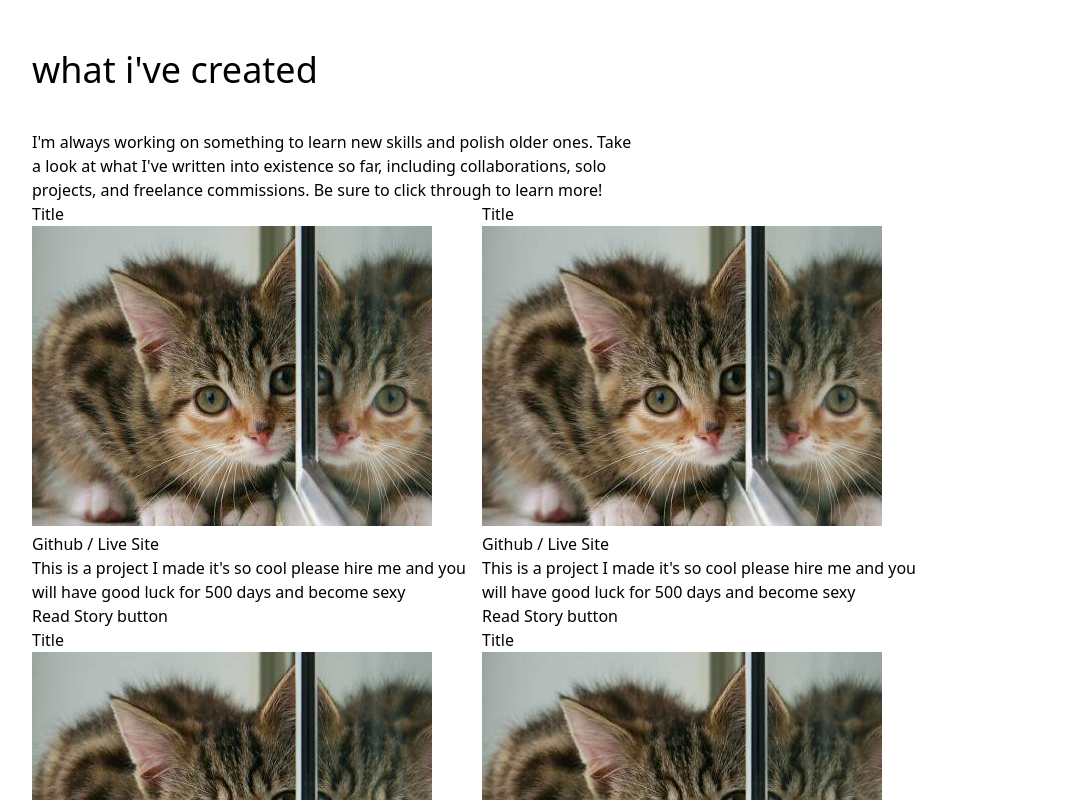
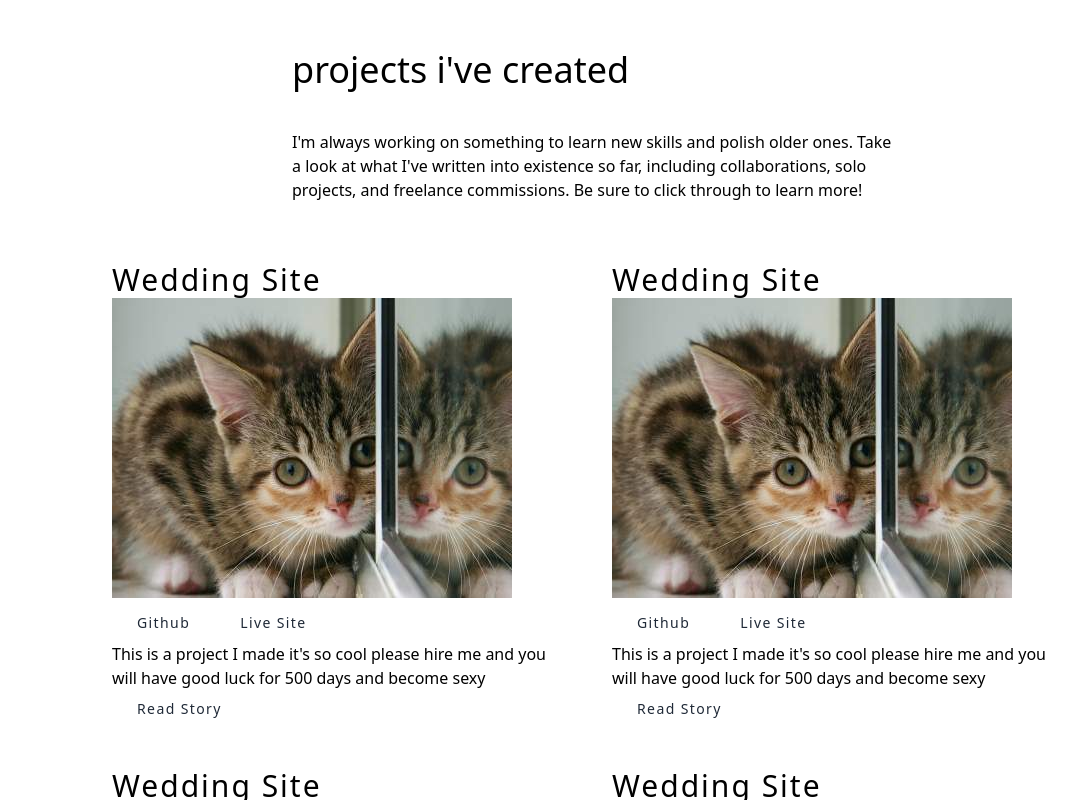
Before and after one commit to solidquartz/portfolio-site, a Next.js app: page / in a window 1280 px wide. Shown: the part 2480-3280 px from the top of the page, without its empty margins (48-1124 px from the left). Built offline with nearby package versions, Linux system fonts and the light colour scheme.

Commit message:
Styling to project items and css normalization

```diff
--- a/components/Contact.tsx
+++ b/components/Contact.tsx
@@ -12,13 +12,9 @@ function Contact({}: Props) {
       className="h-screen relative flex overflow-hidden flex-col text-left lg:flex-row justify-evenly mx-auto items-center px-10 z-10 max-w-[400px] md:max-w-[700px] lg:max-w-[1200px]"
     >
       <div>
-        <h3 className="text-4xl font-thin py-10">contact me</h3>
-        <p>
-       say hi!
-        </p>
+        <h3 className="title">contact me</h3>
+        <p>say hi!</p>
       </div>
-
-
     </motion.div>
   );
 }
--- a/components/ProjectItem.tsx
+++ b/components/ProjectItem.tsx
@@ -1,20 +1,26 @@
 import React from 'react'
 import Image from 'next/image';
+import Link from 'next/link';
 import projectplaceholder from '../images/projectplaceholder.jpeg'
 
 type Props = {}
 
 function ProjectItem({}: Props) {
   return (
-    <div className="flex flex-col max-w-[450px]">
+    <div className="flex flex-col max-w-[500px] p-5">
       <div>
-        <h4>Title</h4>
+        <h4 className="text-3xl font-thin tracking-[2px]">Wedding Site</h4>
       </div>
       <div>
         <Image src={projectplaceholder} alt="project image" />
       </div>
       <div>
-        <p>Github / Live Site</p>
+        <a href="http://github.com/solidquartz">
+          <button className="heroButton">Github</button>
+        </a>
+        <a href="http://akyandrew2022.com">
+          <button className="heroButton">Live Site</button>
+        </a>
       </div>
       <div>
         <p>
@@ -23,7 +29,9 @@ function ProjectItem({}: Props) {
         </p>
       </div>
       <div>
-        <p>Read Story button</p>
+        <Link href="#">
+          <button className="heroButton">Read Story</button>
+        </Link>
       </div>
     </div>
   );
--- a/components/Projects.tsx
+++ b/components/Projects.tsx
@@ -10,11 +10,11 @@ function Projects({}: Props) {
       initial={{ opacity: 0 }}
       whileInView={{ opacity: 1 }}
       transition={{ duration: 1.8 }}
-      className="relative flex flex-col text-left align-center mx-auto px-10 z-10 max-w-[400px] md:max-w-[700px] lg:max-w-[1200px]"
+      className="relative flex flex-col text-left items-center mx-auto px-10 z-10 max-w-[400px] md:max-w-[700px] lg:max-w-[1200px]"
     >
-      <div className="flex flex-col max-w-[600px]">
-        <h3 className="text-4xl font-thin py-10">what i've created</h3>
-        <p>
+      <div className="flex flex-col max-w-[600px] justify-center">
+        <h3 className="title">projects i've created</h3>
+        <p className="pb-10">
           I'm always working on something to learn new skills and polish older
           ones. Take a look at what I've written into existence so far,
           including collaborations, solo projects, and freelance commissions. Be
@@ -22,7 +22,7 @@ function Projects({}: Props) {
         </p>
       </div>
 
-      <div className="flex flex-row flex-wrap">
+      <div className="flex flex-row flex-wrap justify-center">
         <ProjectItem />
         <ProjectItem />
         <ProjectItem />
--- a/components/Skills.tsx
+++ b/components/Skills.tsx
@@ -15,7 +15,7 @@ function Skills({}: Props) {
     >
       <div className="px-5 flex flex-col lg:content-start">
         <div>
-          <h3 className="text-4xl font-thin py-10">my skills</h3>
+          <h3 className="title">my skills</h3>
         </div>
         <div className="lg:max-w-[600px]">
           <p>
--- a/styles/globals.css
+++ b/styles/globals.css
@@ -6,4 +6,7 @@
   .heroButton {
     @apply px-6 py-2 border border-[#FFFFFF] rounded-full text-sm tracking-widest text-gray-800 transition-all hover:text-gray-300/40 hover:border-purple-300/40
   }
+  .title {
+    @apply text-4xl font-thin py-10
+  }
 }
```
